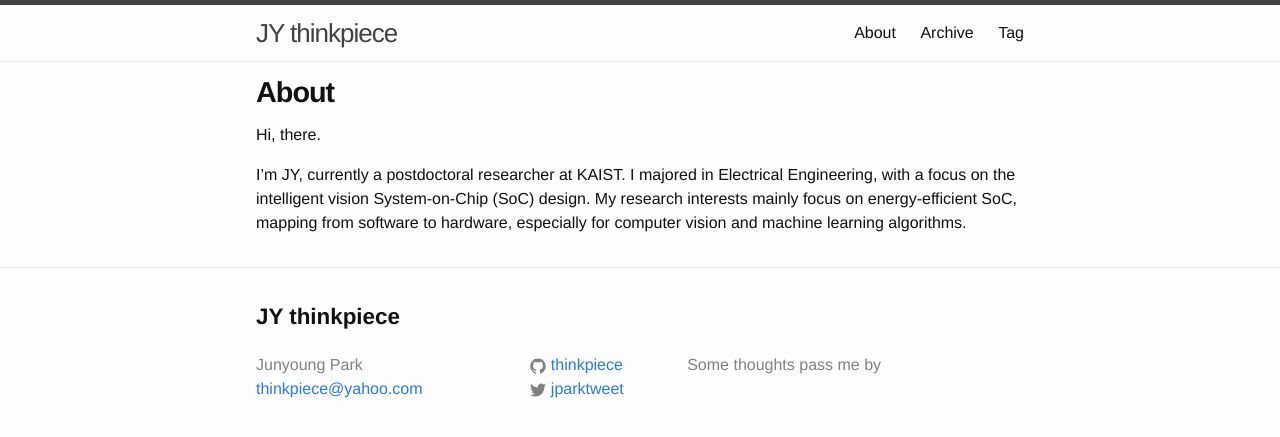
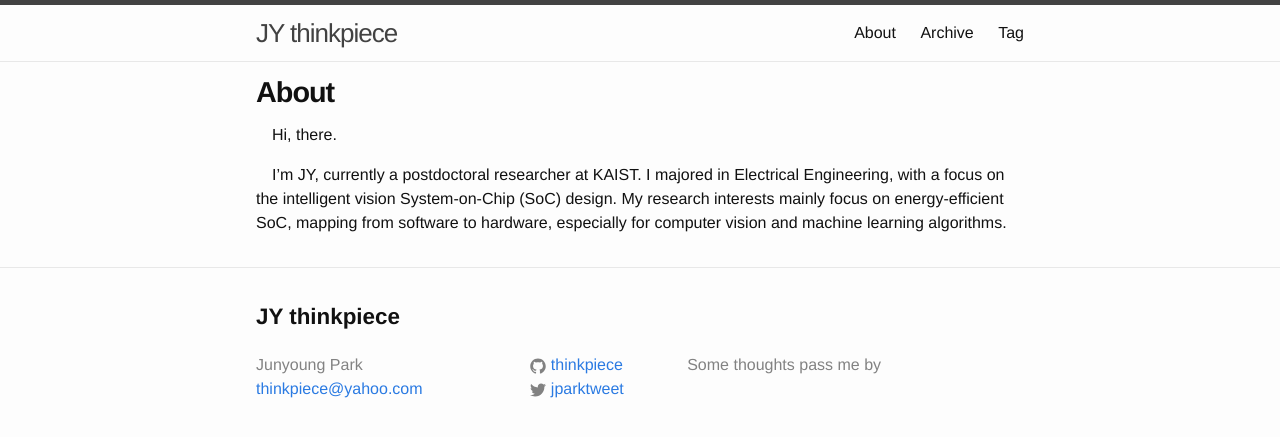
Before and after one commit to thinkpiece/thinkpiece.github.com, a Jekyll site: the page built from about.md, in a window 1280 px wide. Shown: the top 437 px of the page. Built offline with Jekyll 4.4.1, drawn with Linux system fonts in a browser that asks for light colours.

Commit message:
text indent updated

```diff
--- a/_sass/_layout.scss
+++ b/_sass/_layout.scss
@@ -199,6 +199,10 @@
     margin-bottom: $spacing-unit;
 }
 
+.post-content p {
+    text-indent: 1em;
+}
+
 /**
  * Tags
  */
--- a/index.html
+++ b/index.html
@@ -9,7 +9,7 @@ layout: default
   <ul class="post-list">
     {% for post in site.posts limit:10 %}
       <li>
-        <h2><a class="post-link" href="{{ post.url | prepend: site.baseurl }}">{{ post.title }}</a><span class="post-date">{{ post.date | date: "%B %-d, %Y" }}</span></h2>
+        <a class="post-link" href="{{ post.url | prepend: site.baseurl }}">{{ post.title }}</a><span class="post-date">{{ post.date | date: "%B %-d, %Y" }}</span>
       </li>
     {% endfor %}
   </ul>
```
